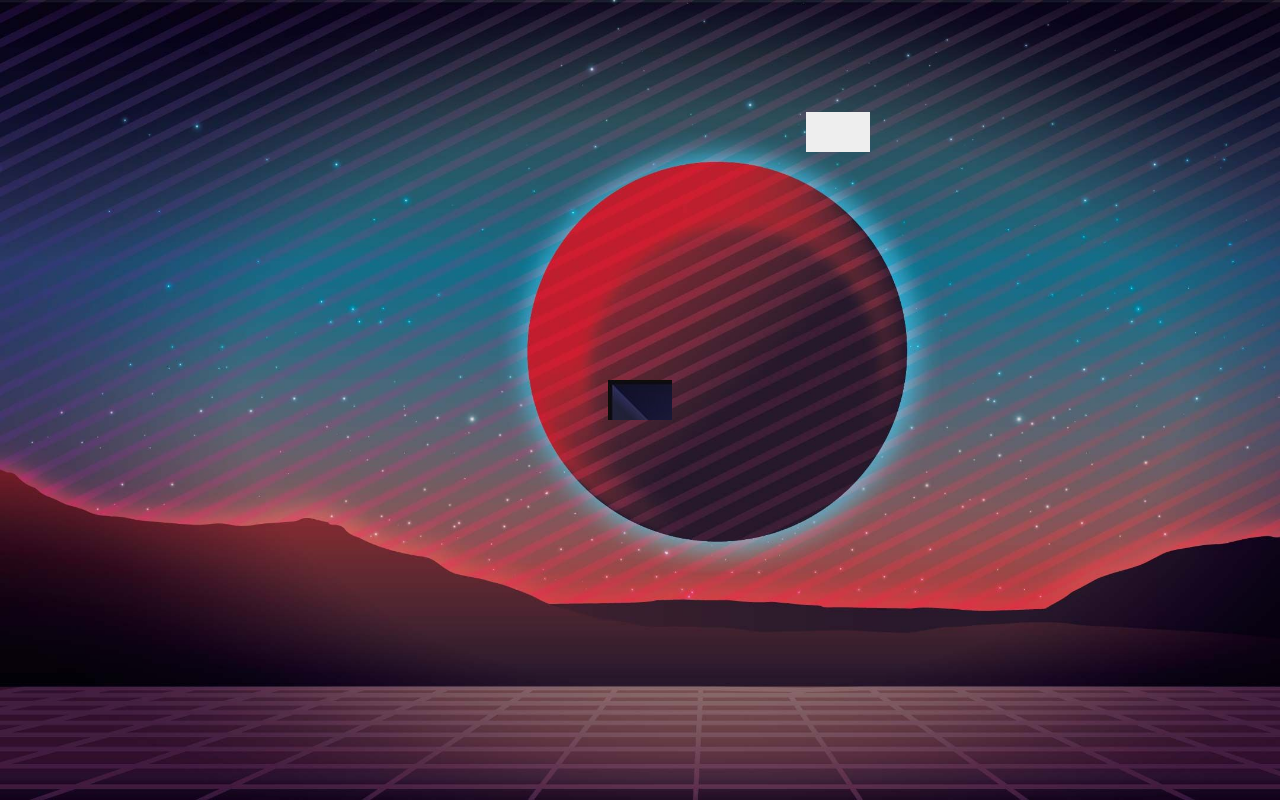
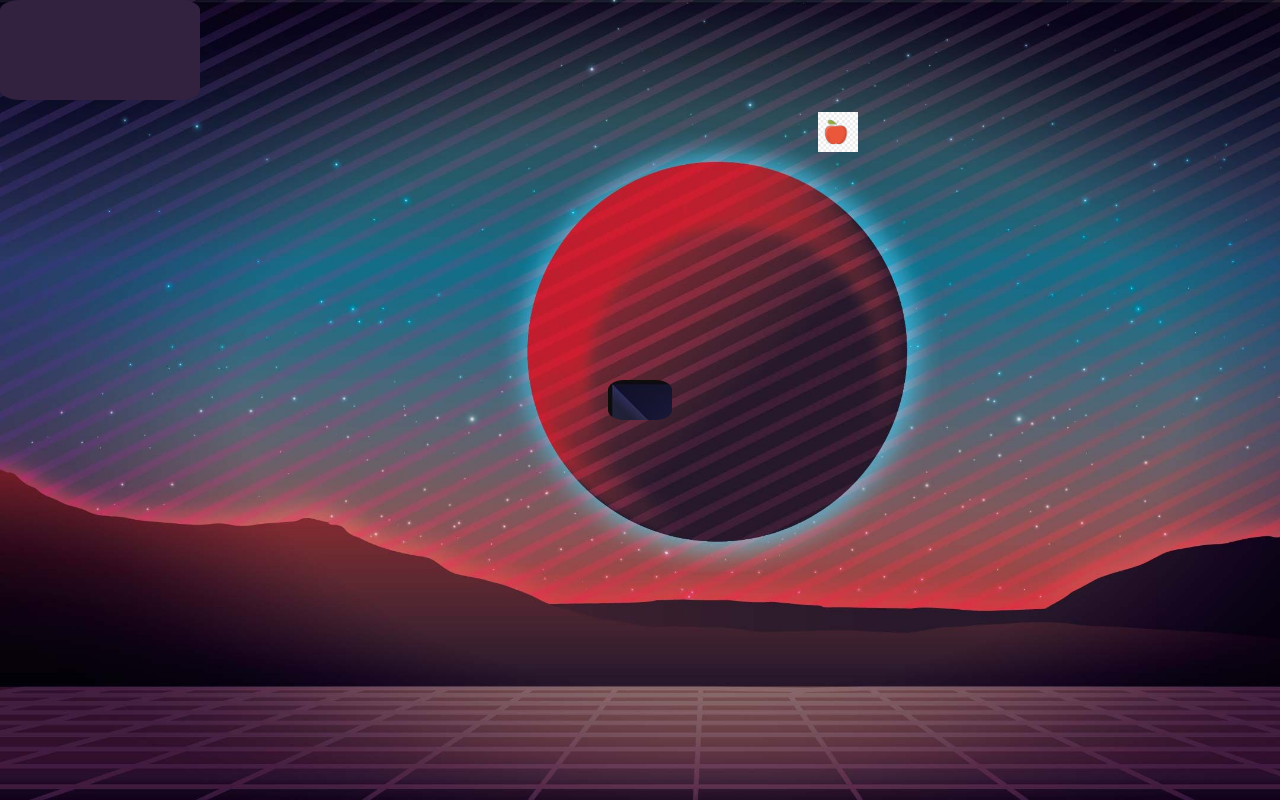
Before and after one commit to MatthieuDUPERREY/Snake-Game, a plain HTML site: page index.html in a window 1280 px wide. Drawn offline with Linux system fonts and the light colour scheme.

Commit message:
score square and score increment

```diff
--- a/CSS/main.css
+++ b/CSS/main.css
@@ -7,16 +7,40 @@
   background-position: auto;
   width: 100vw;
   height: 100vh;
+  position: absolute;
 }
 
 .snake {
   background-image: url(../Image/background\ game.jpeg);
   position: absolute;
+  border-radius: 25%;
 
 }
 
 .red-square {
-  background-image: url(../Image/download.png);
+
+  background-image: url(../Image/Red\ Apple\ Free\ Illustration\,\ Red\ Apple\ Clipart\,\ Apple\,\ Apple\ Icon\ PNG\ and\ Vector\ with\ Transparent\ Background\ for\ Free\ Download.jpeg);
   background-repeat: no-repeat;
+  background-position: center;
+  background-size: contain;
   position: absolute;
 }
+
+
+#score {
+  position: fixed;
+  display: flex;
+  background-color: #322240;
+  z-index: 1000;
+  width: 200px;
+  height: 100px;
+  align-items: center;
+  justify-content: center;
+  border-radius: 10%;
+  box-shadow: #110b16;
+  color: white;
+  font-size: 32px;
+
+
+
+}
--- a/JS/main.js
+++ b/JS/main.js
@@ -2,6 +2,7 @@ class SnakeGame {
   constructor() {
     this.redSquare = [];
     this.snake = null;
+    this.score = 0;
 
   }
 
@@ -46,18 +47,35 @@ class SnakeGame {
       this.snake.positionX + this.snake.width > this.redSquare.positionX &&
       this.snake.positionY < this.redSquare.positionY + this.redSquare.height &&
       this.snake.height + this.snake.positionY > this.redSquare.positionY) {
+      this.score +=20;
+      /* this.scoreNumber(); */
+          let scoreElm = document.getElementById('score')
+          scoreElm.innerText = `${"Score : " + this.score}`
       console.log("collision")
       }
   };
 
   collisionDetectionBorder(){
-    if (this.snake.positionX < 0 || this.snake.positionX > 95 || this.snake.positionY < 0 || this.snake.positionY > 95) {
+    if (this.snake.positionX < 0 || this.snake.positionX > 95.5 || this.snake.positionY < 0 || this.snake.positionY > 95.5) {
       console.log("collision")
       alert("GAME OVER")
 
 
     }
   }
+
+
+  /* scoreNumber(){
+    let scoreBoard = document.createElement('p');
+    scoreBoard.id = 'score';
+    const boardElm = document.getElementById("board"); //
+    boardElm.appendChild(scoreBoard);
+
+    /* return scoreBoard; */
+
+  /* } */
+
+
 
 }
 
@@ -144,5 +162,7 @@ class RedSquare extends Square {
 }
 
 
+
+
 const snake = new SnakeGame ();
 snake.startSnakeGame();
--- a/index.html
+++ b/index.html
@@ -11,6 +11,9 @@
 <body>
 
   <div id="board"></div>
+  <p id='score'>
+
+  </p>
 
 
   <script src="./JS/main.js"></script>
```
Also changed, not shown: Image/Red Apple Free Illustration, Red Apple Clipart, Apple, Apple Icon PNG and Vector with Transparent Background for Free Download.jpeg (added), 1 other file.
